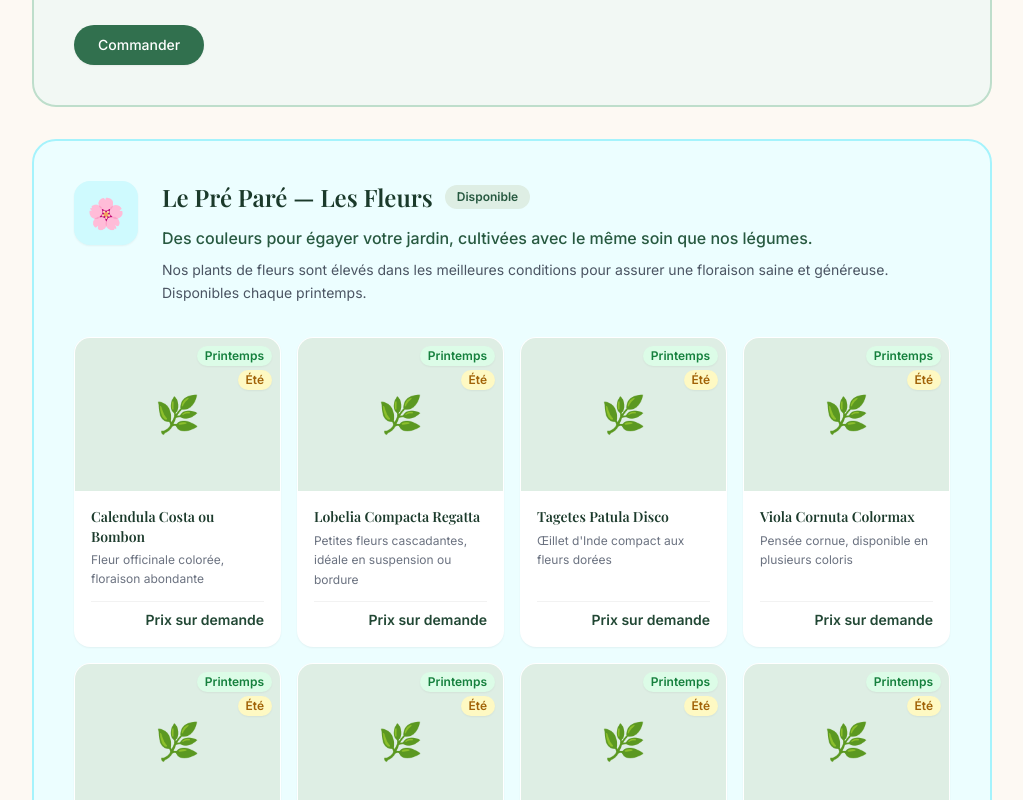
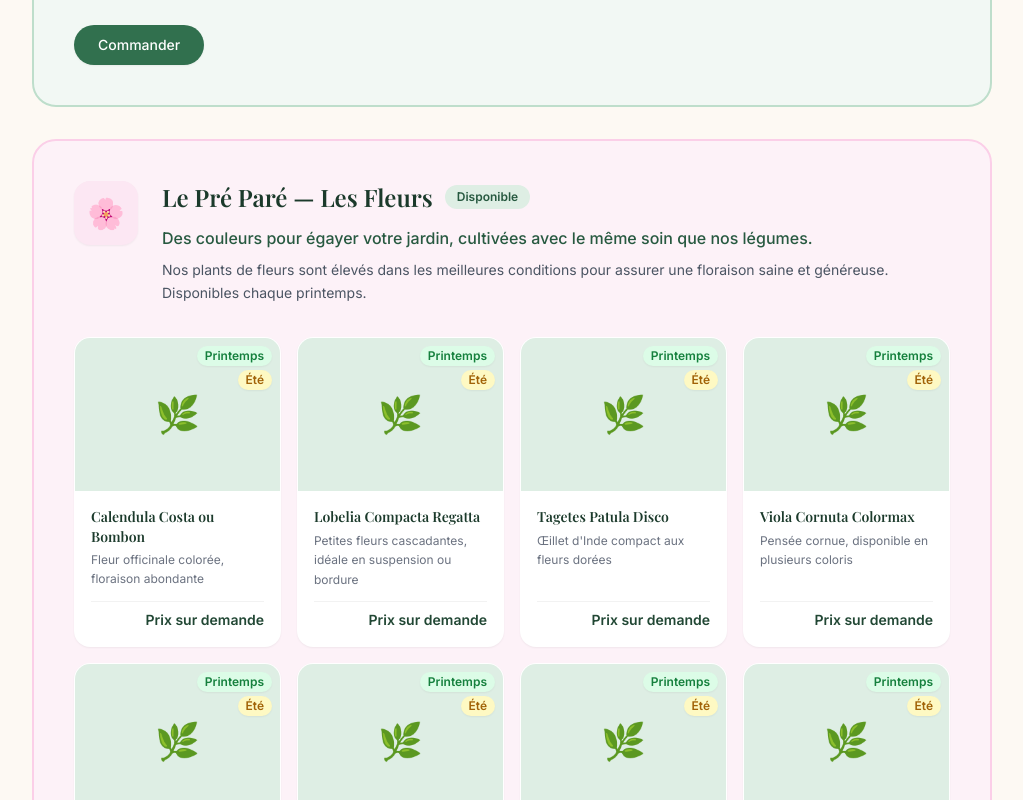
Before and after one commit to LePingouins/Le-Pr-Par-, a React (Vite) app: page /produits in a window 1280 px wide. Shown: the part 1780-2580 px from the top of the page, without its empty margins (128-1151 px from the left). Built offline with nearby package versions, Linux system fonts and the light colour scheme; a web font is replaced by a local one.

Commit message:
Changed background color

```diff
--- a/src/pages/Products.jsx
+++ b/src/pages/Products.jsx
@@ -120,7 +120,7 @@ function CategorySection({ cat, products, idx }) {
 
   const accentColors = [
     { bg: 'bg-garden-50',  border: 'border-garden-200', emoji_bg: 'bg-garden-100', tag: 'bg-garden-100 text-garden-700',  card: 'bg-white' },
-    { bg: 'bg-cyan-50',    border: 'border-cyan-200',   emoji_bg: 'bg-cyan-100',   tag: 'bg-cyan-100 text-cyan-700',      card: 'bg-white' },
+    { bg: 'bg-pink-50',    border: 'border-pink-200',   emoji_bg: 'bg-pink-100',   tag: 'bg-pink-100 text-pink-700',      card: 'bg-white' },
     { bg: 'bg-amber-50',   border: 'border-amber-200',  emoji_bg: 'bg-amber-100',  tag: 'bg-amber-100 text-amber-700',    card: 'bg-white' },
     { bg: 'bg-orange-50',  border: 'border-orange-200', emoji_bg: 'bg-orange-100', tag: 'bg-orange-100 text-orange-700',  card: 'bg-white' },
     { bg: 'bg-rose-50',    border: 'border-rose-200',   emoji_bg: 'bg-rose-100',   tag: 'bg-rose-100 text-rose-700',      card: 'bg-white' },
```
